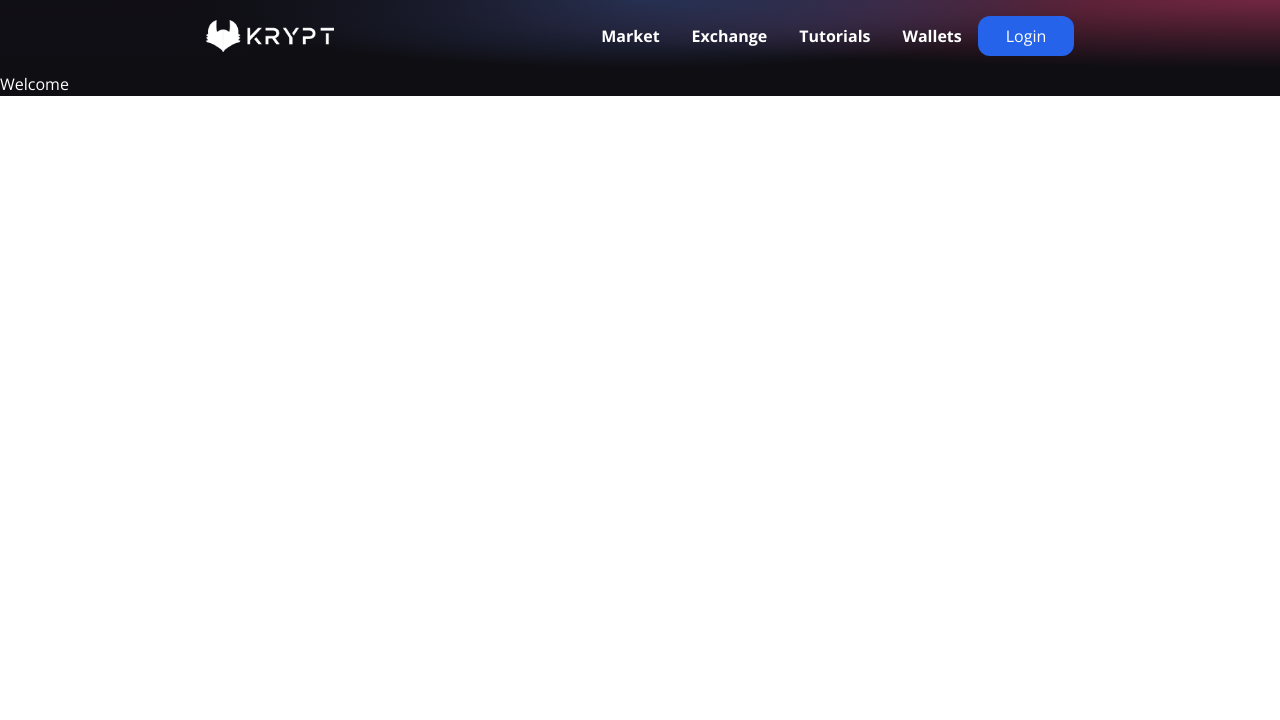
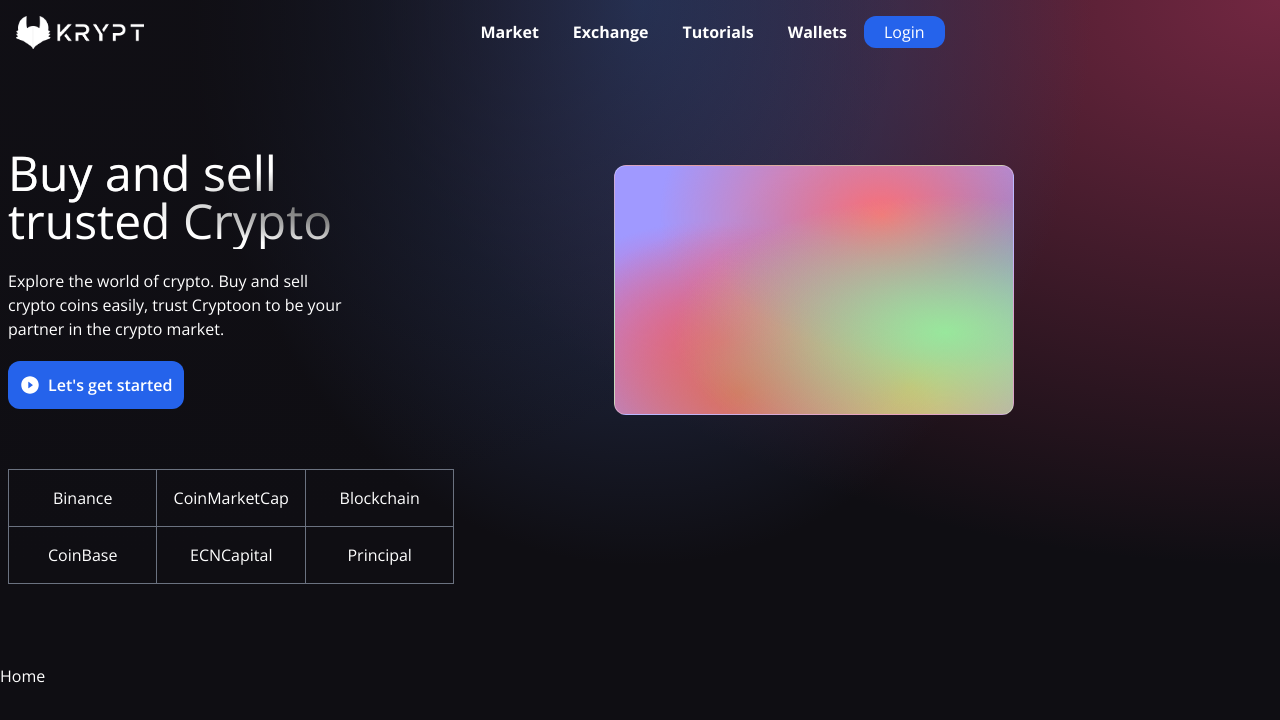
Before and after one commit to Ahmat-2000/blockchain-nextjs-app, a Next.js app in the folder frontend/: page / in a window 1280 px wide. Shown: the top 720 px of the page. Built offline with nearby package versions, Linux system fonts and the light colour scheme.

Commit message:
welcome page update

```diff
--- a/frontend/app/globals.css
+++ b/frontend/app/globals.css
@@ -42,7 +42,7 @@
     radial-gradient(at 50% 150%, hsla(339,49%,30%,1) 0, transparent 50%);
 }
 
-.bg-blue-glassmorphism {
+.blue-glassmorphism {
   background: rgb(39, 51, 89, 0.4);
   border-radius: 16px;
   box-shadow: 0 4px 30px rgba(0, 0, 0, 0.2);
--- a/frontend/app/layout.tsx
+++ b/frontend/app/layout.tsx
@@ -28,9 +28,9 @@
   return (
     <html lang="en">
       <body
-        className={`${geistSans.variable} ${geistMono.variable} antialiased min-h-screen text-white`}
+        className={`${geistSans.variable} ${geistMono.variable} antialiased min-h-screen text-white container mx-auto gradient-bg-welcome`}
       >
-        <header className="gradient-bg-welcome">
+        <header className="">
           <NavBar />
           <Welcome />
         </header>
--- a/frontend/components/NavBar.tsx
+++ b/frontend/components/NavBar.tsx
@@ -8,11 +8,11 @@
 
 type NavBarItemPropsType = {
   title : string,
-  classProps: string,
+  className?: string,
 }
-const NavBarItem: React.FC<NavBarItemPropsType> = ({title, classProps}) => {
+const NavBarItem: React.FC<NavBarItemPropsType> = ({title, className}) => {
   return (
-    <li className={`mx-4 cursor-pointer font-bold hover:opacity-75 ${classProps}`}>
+    <li className={`mx-4 cursor-pointer font-bold hover:opacity-75 ${className}`}>
       {title}
     </li>
   )
@@ -23,18 +23,18 @@
 const NavBar: React.FC = () => {
   const [toggleMenu, setToggleMenu] = useState<boolean>(false);
   return (
-    <nav className="w-full flex justify-between items-center p-4 md:justify-around lg:justify-center">
-      <div className="md:flex-[0.5] flex-initial justify-center items-center">
+    <nav className="flex justify-between items-center p-4">
+      <div className="justify-center items-center">
         <Image src={logo} alt="logo" className="w-32 cursor-pointer hover:opacity-75" />
       </div>
       {/* Desktop menu */}
       <ul className="hidden flex-row flex-initial justify-between items-center md:flex">
         {
           navList.map((item, index) => (
-            <NavBarItem key={index} title={item} classProps=""/>
+            <NavBarItem key={index} title={item} className="hover:shadow-xl rounded-md p-[1px] hover:shadow-neutral-200"/>
           ))
         }
-        <li className="py-2 px-7 rounded-xl bg-blue-600 hover:opacity-75 cursor-pointer">
+        <li className="py-1 px-5 rounded-xl bg-blue-600 hover:opacity-75 cursor-pointer transition-opacity duration-200">
           Login
         </li>
       </ul>
@@ -43,16 +43,16 @@
         <IoMdMenu className={`md:hidden cursor-pointer ${toggleMenu && "opacity-0"}`} fontSize={40} onClick={() => setToggleMenu(true)}/>
         {
           toggleMenu &&
-            <ul className="bg-blue-glassmorphism z-10 fixed top-0 right-0 p-3 w-[50vw] h-screen shadow-2xl flex flex-col gap-5 justify-start items-center rounded-md md:hidden transition-all duration-1000">
+            <ul className="blue-glassmorphism z-10 fixed top-0 right-0 p-3 w-full sm:w-1/2 h-screen shadow-2xl flex flex-col gap-5 justify-start items-center rounded-md md:hidden transition-all duration-1000">
               <li className="text-xl w-full flex justify-end">
-                <IoMdClose className="md:hidden cursor-pointer" fontSize={40} onClick={() => setToggleMenu(false)}/>
+                <IoMdClose className="md:hidden cursor-pointer mr-2" fontSize={40} onClick={() => setToggleMenu(false)}/>
               </li>
               {
                 navList.map((item, index) => (
-                  <NavBarItem key={index} title={item} classProps=" text-lg border text-center bg-gray-200 text-black rounded-md p-2 w-full sm:w-4/5"/>
+                  <NavBarItem key={index} title={item} className=" text-lg border text-center bg-gray-200 text-black rounded-md p-2 w-1/2"/>
                 ))
               }
-              <li className="text-center p-2 w-full sm:w-4/5 rounded-xl bg-blue-600 hover:opacity-75 cursor-pointer">
+              <li className="text-center p-2 w-1/2 rounded-xl bg-blue-600 hover:opacity-75 cursor-pointer ">
                 Login
               </li>
             </ul>
--- a/frontend/components/Welcome.tsx
+++ b/frontend/components/Welcome.tsx
@@ -1,7 +1,54 @@
+'use client';
+import { AiFillPlayCircle } from "react-icons/ai";
+import { SiEthereum } from "react-icons/si";
+import { BsInfoCircle } from "react-icons/bs";
 
-const Welcome = () => {
+import Loader from "./Loader";
+const Welcome: React.FC = (): React.JSX.Element => {
+  const marketList = ["Binance","CoinMarketCap","Blockchain","CoinBase","ECNCapital","Principal"];
+  const connectToWallet = () => {
+    // todo
+  };
   return (
-    <div>Welcome</div>
+
+    <div className="flex flex-col py-5 px-2 md:py-20 md:flex-row lg:gap-x-40" >
+      <div className="flex justify-start flex-col gap-5">
+
+        <h1 className="text-3xl text-gradient py-1 sm:text-5xl">
+          Buy and sell <br /> trusted Crypto
+        </h1>
+
+        <p className="w-4/5 text-left font-light md:w-9/12 text-base">
+          Explore the world of crypto. Buy and sell crypto coins easily, trust Cryptoon to be your partner in the crypto market.
+        </p>
+
+        <button className="flex flex-row items-center gap-x-2 p-3 cursor-pointer w-max rounded-xl bg-blue-600 hover:opacity-75 transition-opacity duration-200" onClick={connectToWallet}>
+          <AiFillPlayCircle fontSize={20} />
+          <span className="text-base font-semibold">Let&apos;s get started</span>
+        </button>
+
+        <div className="grid grid-flow-row grid-cols-2 mt-10 border-l border-t border-gray-500 sm:w-4/5 md:w-full max-lg:w-4/5 sm:grid-cols-3 border-collapse">
+          {
+            marketList.map((item, index) =>
+              <span
+                className={`text-center text-base font-light py-4 border-gray-500 border-r border-b `}
+                key={index}
+              >
+                {item}
+              </span>)
+          }
+        </div>
+
+      </div>
+
+      <div className="flex flex-col w-full justify-start mt-5 md:mt-0 ">
+        <div className="justify-end items-start flex-col rounded-xl my-5 w-[300px] h-[180px] lg:w-[400px] lg:h-[250px]  eth-card white-glassmorphism ">
+
+        </div>
+      </div>
+
+    </div>
+
   )
 }
 
```
